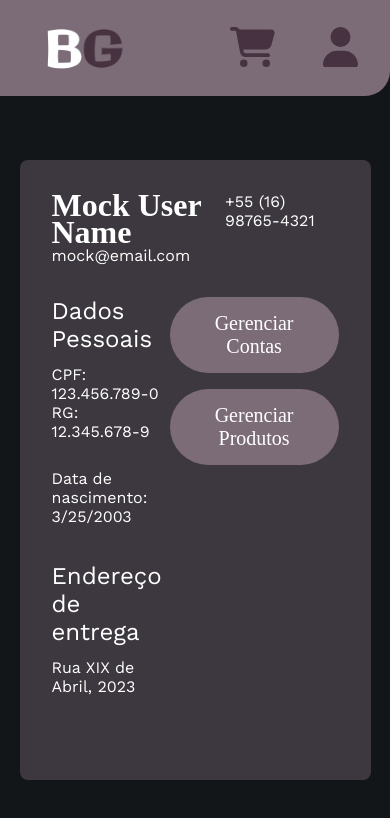
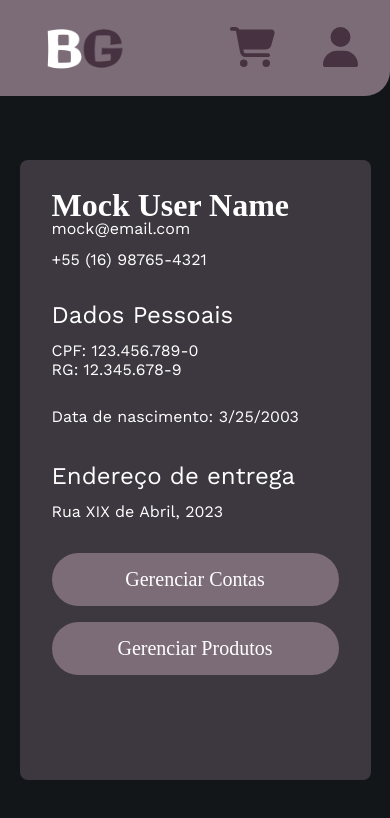
Before and after one commit to arthurvergacas/banga-online-store, a React (Create React App) app in the folder packages/frontend/: page /profile in a window 390 px wide. Shown: the top 818 px of the page. Built offline with nearby package versions, Linux system fonts and the light colour scheme; a web font is replaced by a local one.

Commit message:
feat: make profile page responsive

```diff
--- a/packages/frontend/src/pages/Profile/Profile.module.css
+++ b/packages/frontend/src/pages/Profile/Profile.module.css
@@ -3,6 +3,13 @@
   justify-content: space-between;
 
   margin-bottom: 2em;
+}
+
+@media (max-width: 500px) {
+  #container header {
+    flex-direction: column;
+    gap: 0.75em;
+  }
 }
 
 #container h1 {
@@ -35,6 +42,13 @@
 #profileContent {
   display: flex;
   justify-content: space-between;
+  gap: 2em;
+}
+
+@media (max-width: 500px) {
+  #profileContent {
+    flex-direction: column;
+  }
 }
 
 #adminButtonsContainer {
```
